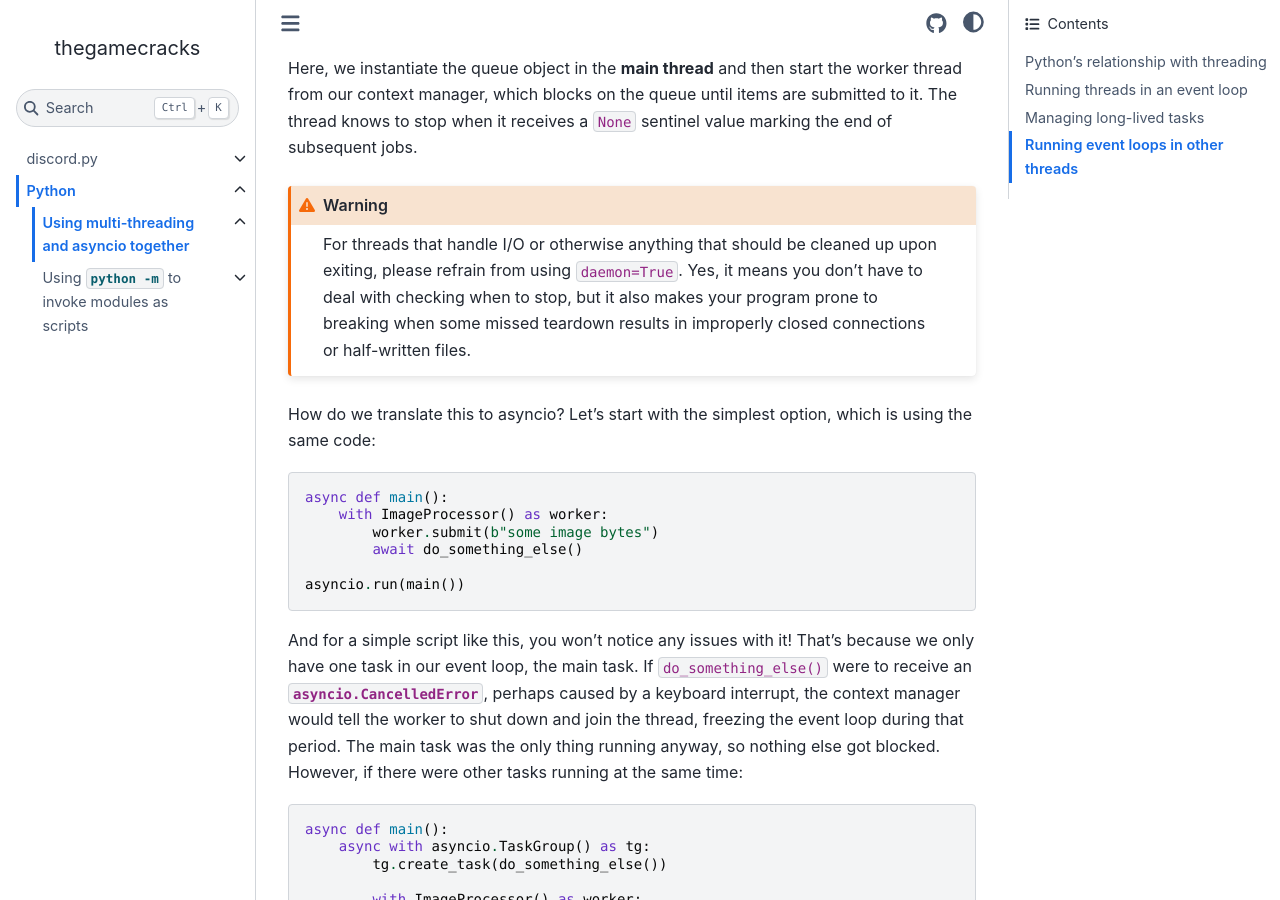
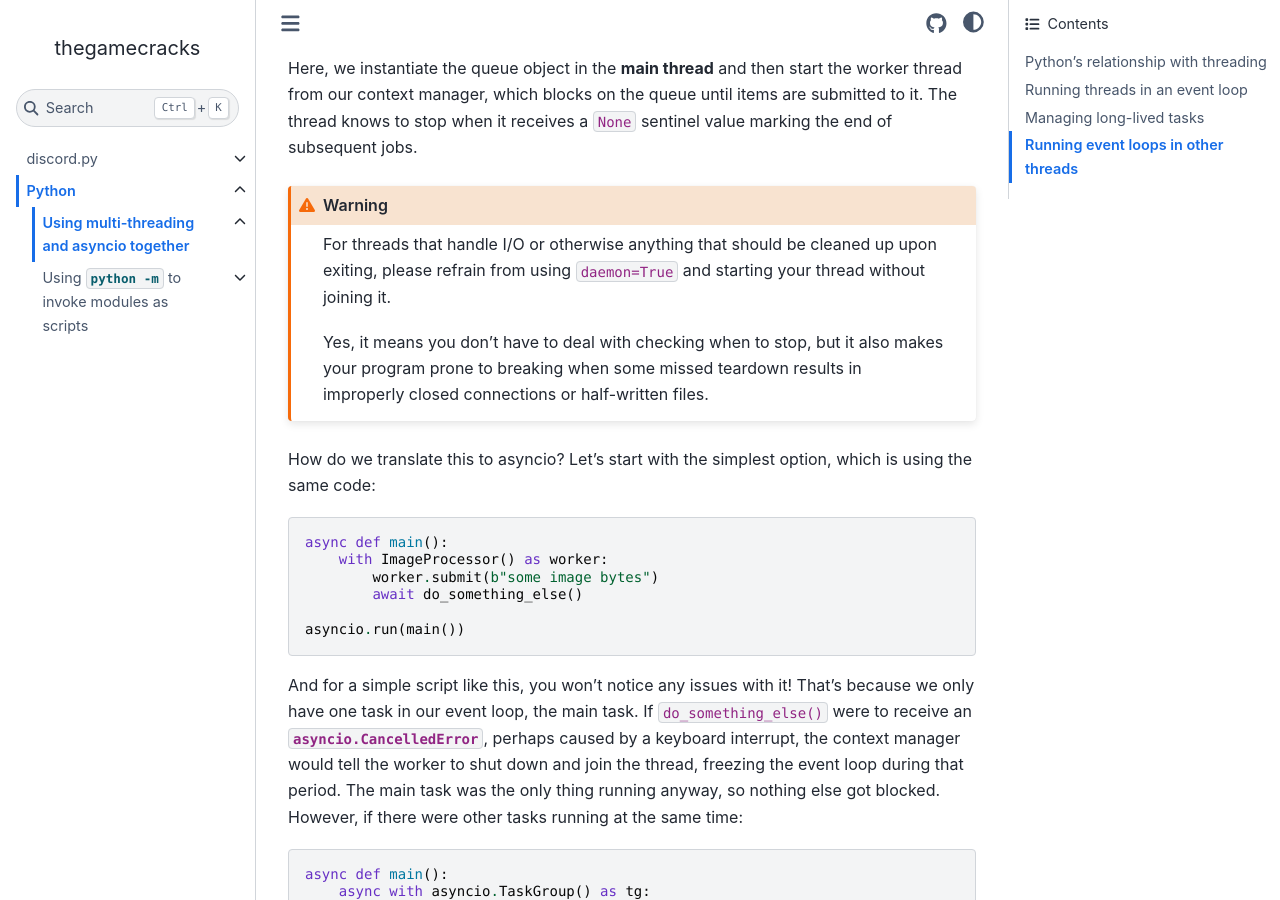
Before and after one commit to thegamecracks/thegamecracks.github.io, a Sphinx documentation site: the page built from docs/python/asyncio_threading.rst, in a window 1280 px wide and 900 px high, scrolled down 5002 px. Built offline with Sphinx 7.4.7 and the Sphinx Book theme 1.1.4, drawn with Linux system fonts in a browser that asks for light colours.

Commit message:
refactor: clarify thread joining in daemon warning

```diff
--- a/docs/python/asyncio_threading.rst
+++ b/docs/python/asyncio_threading.rst
@@ -273,7 +273,9 @@ sentinel value marking the end of subsequent jobs.
 .. warning::
 
    For threads that handle I/O or otherwise anything that should be
-   cleaned up upon exiting, please refrain from using ``daemon=True``.
+   cleaned up upon exiting, please refrain from using ``daemon=True``
+   and starting your thread without joining it.
+
    Yes, it means you don't have to deal with checking when to stop,
    but it also makes your program prone to breaking when some missed
    teardown results in improperly closed connections or half-written
```
